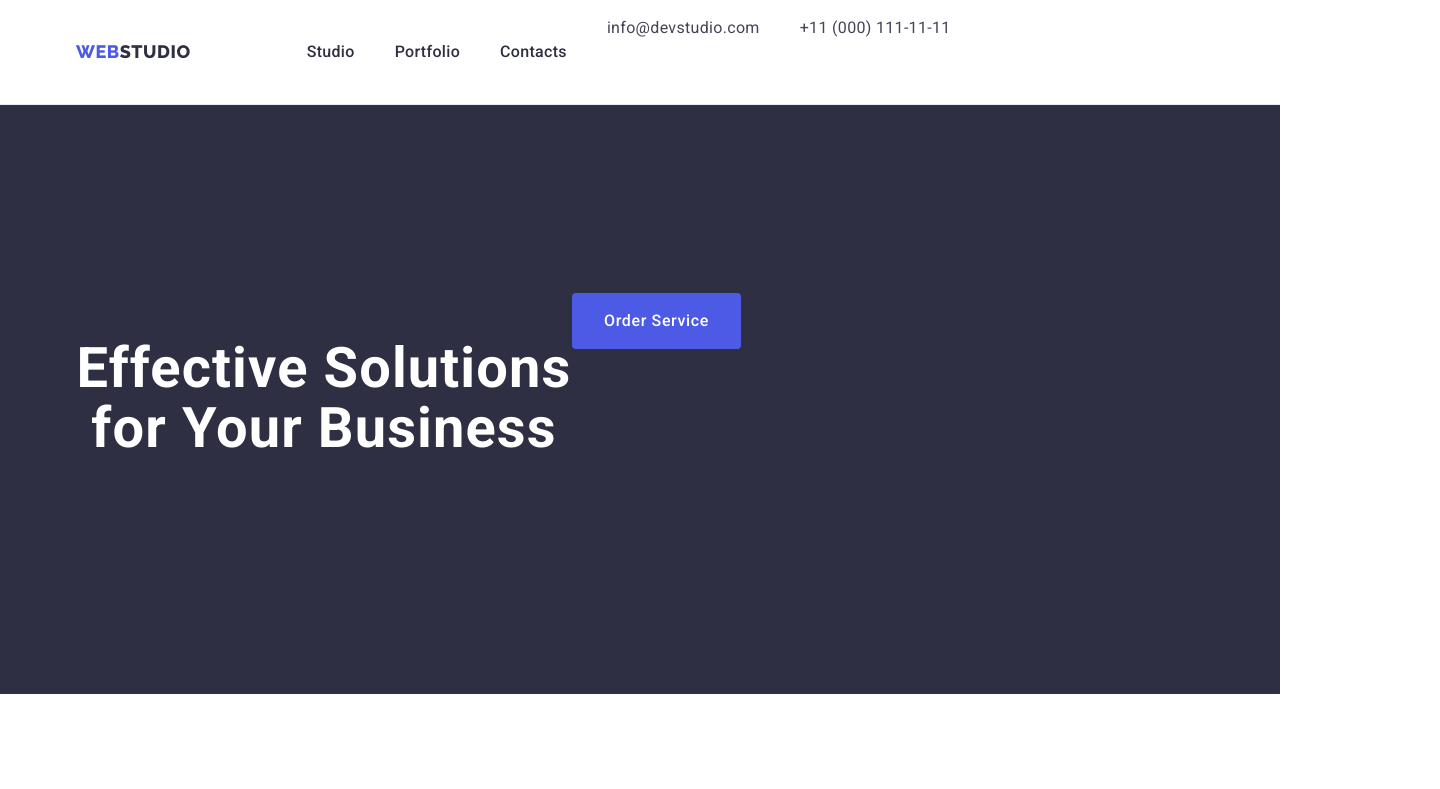
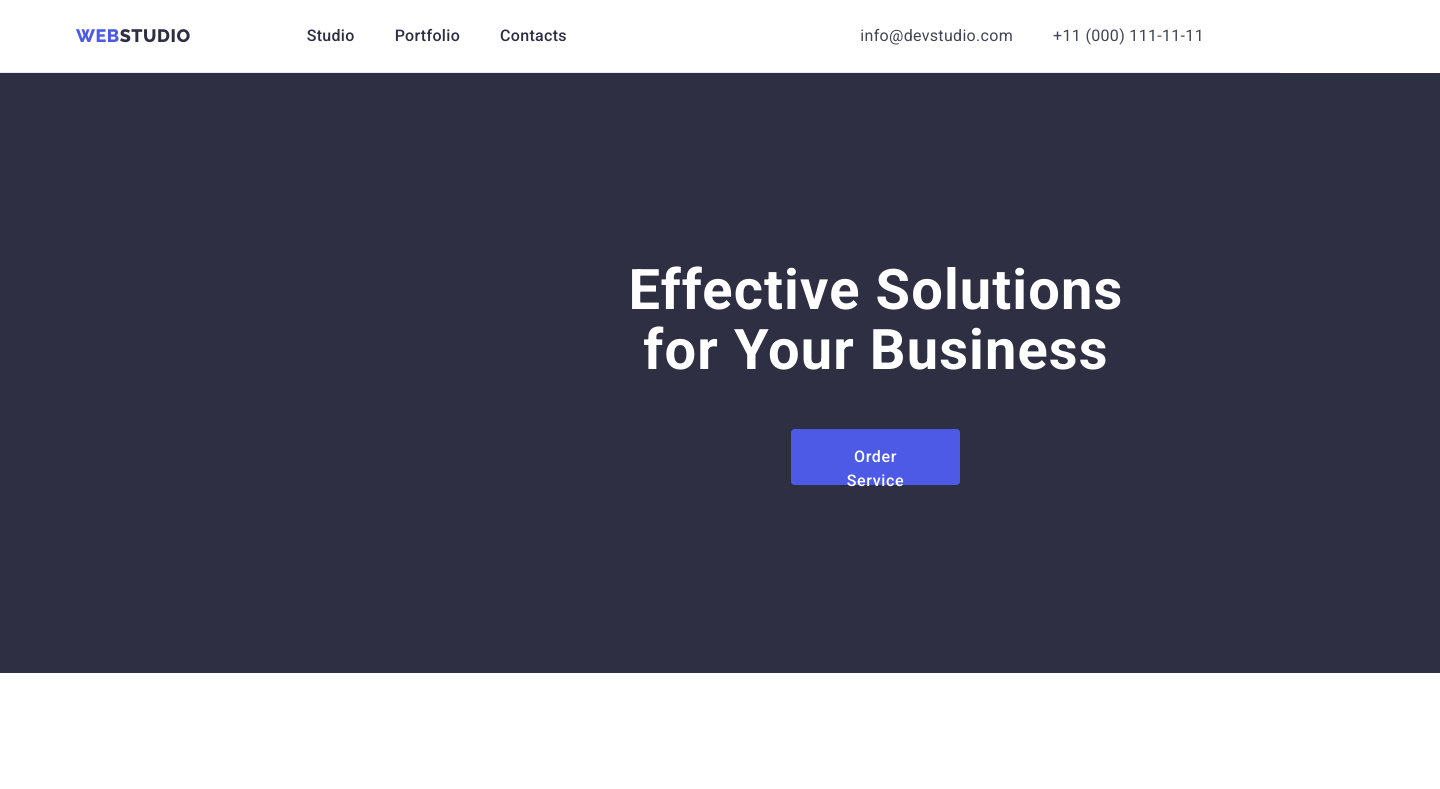
Before and after one commit to Olga-Sobolieva/goit-markup-hw-03, a plain HTML site: page index.html in a window 1280 px wide. Shown: the top 789 px of the page, 1440 px wide, since content can reach past the window. Drawn offline with nearby package versions, Linux system fonts and the light colour scheme.

Commit message:
correction of mistakes №2

```diff
--- a/css/styles.css
+++ b/css/styles.css
@@ -7,13 +7,43 @@
   --white-color: #ffffff;
 }
 
+*,
+*::before,
+*::after {
+  box-sizing: border-box;
+}
+
+h1,
+h2,
+h3,
+h4,
+h5,
+h6,
+p {
+  margin: 0;
+}
+
+ul,
+ol {
+  margin: 0;
+}
+
 img {
   display: block;
 }
 
 /*special classes*/
 .visually-hidden {
-  visibility: hidden;
+  position: absolute;
+  width: 1px;
+  height: 1px;
+  margin: -1px;
+  border: 0;
+  padding: 0;
+  white-space: nowrap;
+  clip-path: inset(100%);
+  clip: rect(0 0 0 0);
+  overflow: hidden;
 }
 
 .link {
@@ -28,7 +58,6 @@ img {
   width: 1158px;
   margin: 0 auto;
   padding: 0 15px;
-  display: flex;
 }
 
 /*PAGE 1*/
@@ -42,11 +71,21 @@ body {
 
 .header {
   border-bottom: 1px solid #e7e9fc;
+  display: flex;
+}
+
+.header-container {
+  display: flex;
+  justify-content: space-between;
 }
 
 .header-li {
   display: flex;
   gap: 40px;
+}
+
+.header-li:last-child {
+  margin-right: 0;
 }
 
 .nav {
@@ -97,6 +136,7 @@ body {
 
 .header-adress {
   display: flex;
+  padding: 24px 0;
 
   font-size: 16px;
   line-height: 1.5;
@@ -114,12 +154,21 @@ body {
 /*hero section*/
 .hero {
   padding: 188px 0;
+  width: 1440px;
+  height: 600px;
+  flex-shrink: 0;
 
   background-color: var(--dark-blue-color);
 }
 
 .hero-title {
-  max-width: 496px;
+  display: flex;
+  flex-direction: column;
+  flex-shrink: 0;
+  width: 496px;
+
+  margin-right: 472px;
+  margin-left: 472px;
 
   font-weight: 700;
   font-size: 56px;
@@ -135,6 +184,13 @@ body {
   height: 56px;
   border: none;
   border-radius: 4px;
+
+  margin-top: 48px;
+  margin-right: 636px;
+  margin-left: 635px;
+  padding: 16px 32px;
+  align-items: flex-start;
+  gap: 10px;
 
   font-family: 'Roboto', sans-serif;
   font-style: normal;
@@ -349,6 +405,10 @@ body {
   row-gap: 48px;
 }
 
+.projects-li:last-child {
+  margin-right: 0;
+}
+
 .image-link {
   width: calc((100% - 48px) / 3);
 }
--- a/index.html
+++ b/index.html
@@ -27,7 +27,7 @@
   <body>
     <!--Header section-->
     <header class="header">
-      <div class="container">
+      <div class="container header-container">
         <nav class="nav">
           <a class="logo link" href="./index.html"
             >Web<span class="logo-span link">Studio</span></a
```
Also changed, not shown: portfolio.html (+1 -1 lines).
